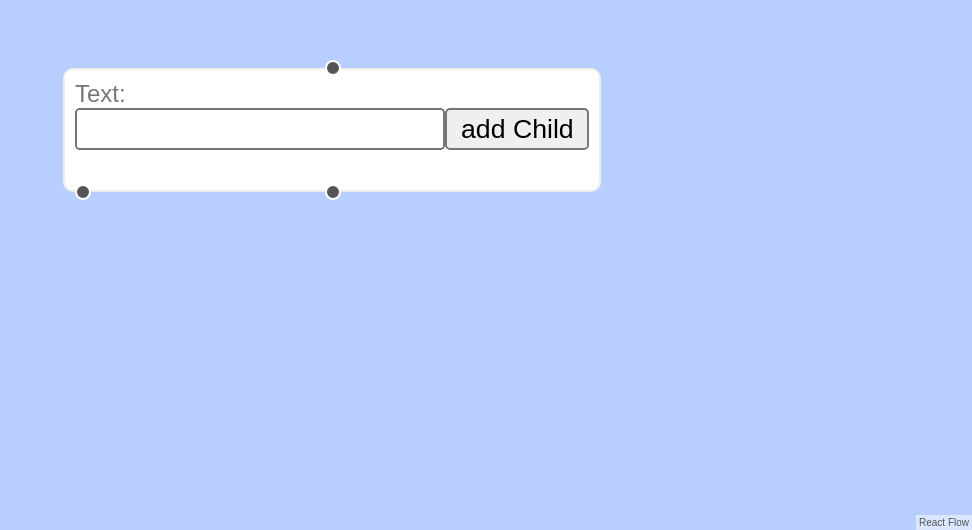
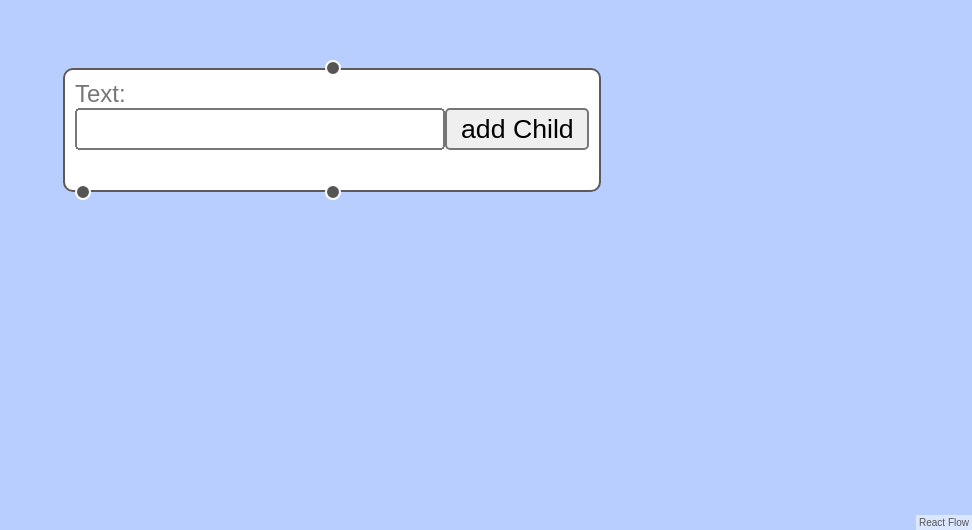
Before and after one commit to vatsalmanvar/know-your-relation, a React (Create React App) app in the folder frontend/: page / in a window 1280 px wide. Shown: the part 270-800 px from the top of the page, without its empty margins (308-1280 px from the left). Built offline with nearby package versions, Linux system fonts and the light colour scheme.

Commit message:
more childs are done

```diff
--- a/frontend/src/components/Demo.js
+++ b/frontend/src/components/Demo.js
@@ -10,30 +10,40 @@ const rfStyle = {
 };
 
 const initialNodes = [
-  { id: 'node-1', type: 'textUpdater', position: { x: 50, y: 50 }, data: { value: 123 } },
+  { id: '1', type: 'textUpdater', position: { x: 50, y: 50 }, data: { value: 123, child:0 } },
 
 ];
 // we define the nodeTypes outside of the component to prevent re-renderings
 // you could also use useMemo inside the component
 const nodeTypes = { textUpdater: TextUpdaterNode };
 
+
 function Flow() {
   const [nodes, setNodes] = useState(initialNodes);
   const [edges, setEdges] = useState([]);
-
   const onNodeClick = useCallback((event, node) => {
     setNodes((nodes)=>{
         console.log(node);
+        node.data.child = node.data.child+1;
         return [...nodes,{
-            id:String(Math.random()),
+            id: node.id+node.data.child,
             type:'textUpdater',
-            position:{x:node.position.x,y:node.position.y+50},
-            data:{ value:Math.random()}
+            position:{x:node.position.x,y:node.position.y+100},
+            data:{ value:Math.random(), child:0},
         }];
     },[]);
     initialNodes.push(node);
     console.log('init nodes',initialNodes);
-    console.log('click node',node);
+    //console.log('child', node.data.child);
+    //console.log('->>> id', node.id);
+
+    setEdges((edges)=>{
+      console.log('click edge',edges);
+      return [...edges,{
+          source:node.id,
+          target:node.id+node.data.child,
+      }];
+  });
   })
   const onNodesChange = useCallback(
     (changes) => setNodes((nds) => applyNodeChanges(changes, nds)),
--- a/frontend/src/components/text-updater-node.css
+++ b/frontend/src/components/text-updater-node.css
@@ -1,6 +1,6 @@
 .text-updater-node {
     height: 50px;
-    border: 1px solid #eee;
+    border: 1px solid #605959;
     padding: 5px;
     border-radius: 5px;
     background: white;
```
